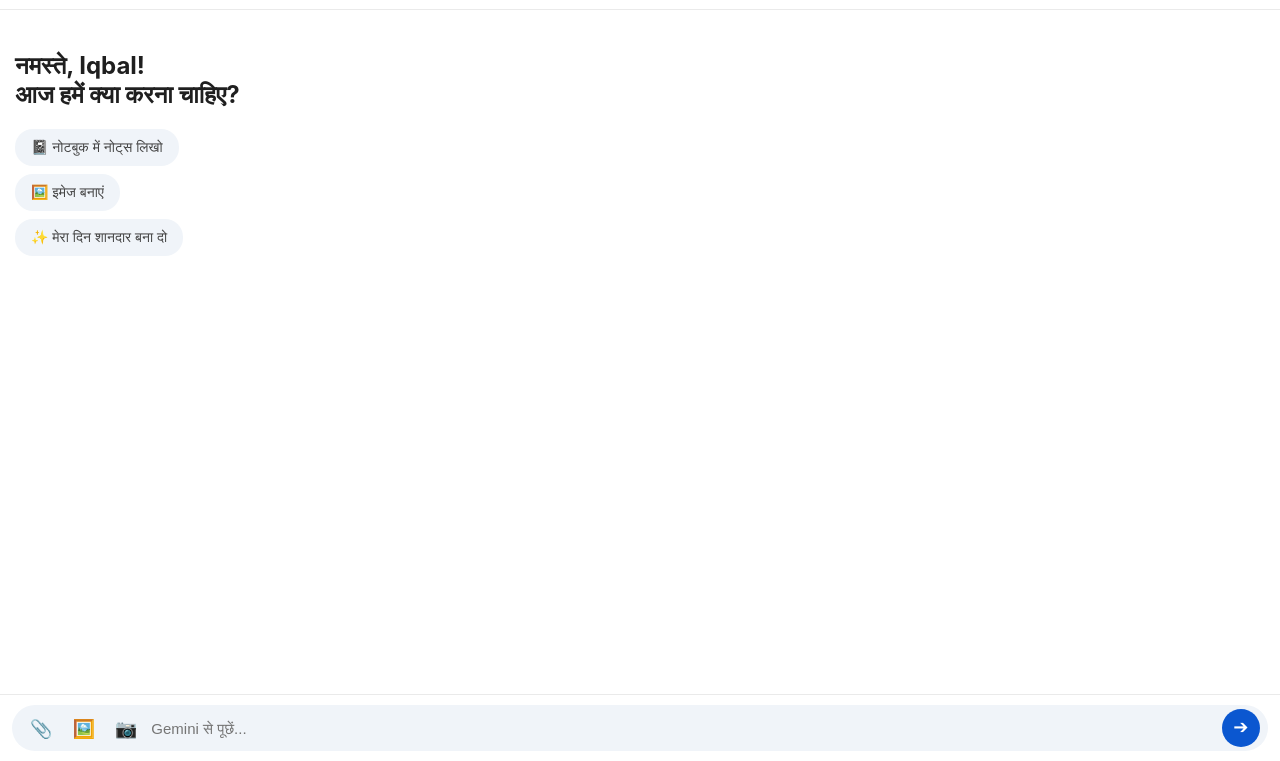
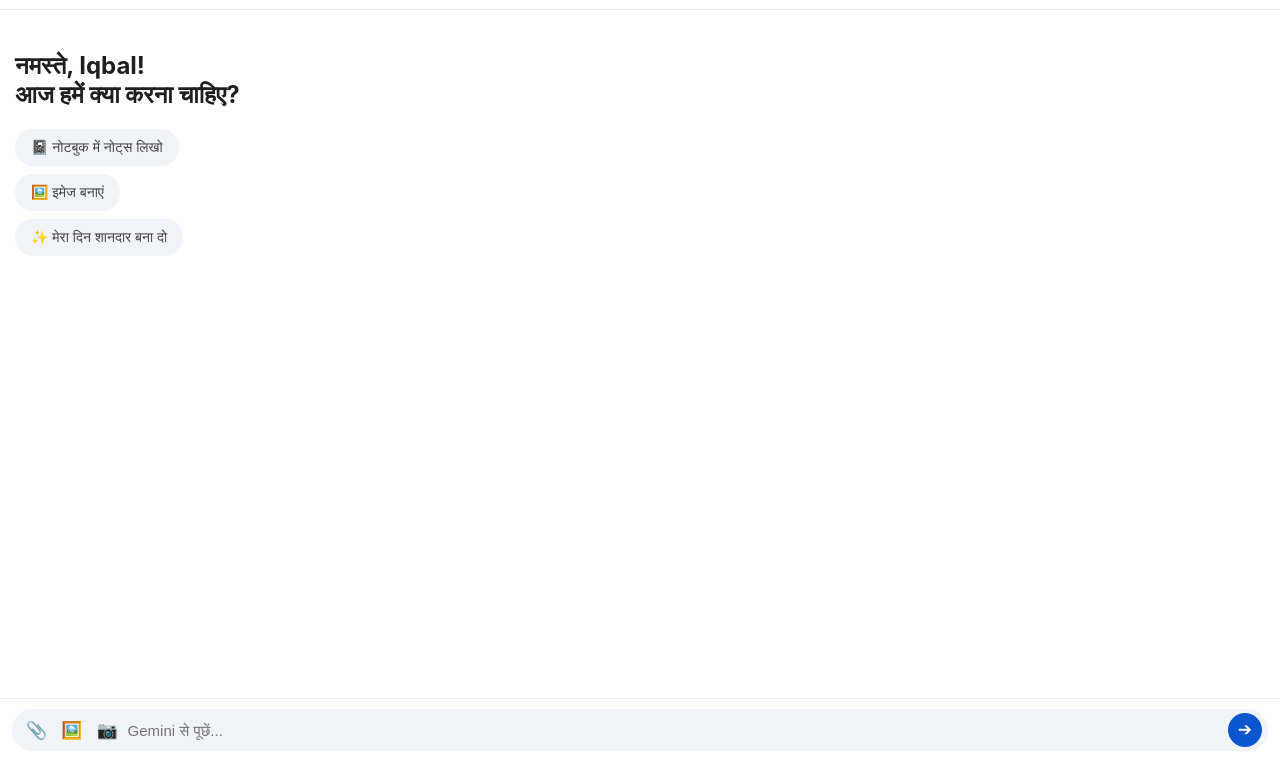
Before and after one commit to iqbalmansuri49891-a11y/Iqbal-AI-Assistant, a plain HTML site: page index.html in a window 1280 px wide. Shown: the part 39-800 px from the top of the page. Drawn offline with Linux system fonts and the light colour scheme.

Commit message:
Refactor styles and update error messages in index.html

```diff
--- a/index.html
+++ b/index.html
@@ -89,8 +89,8 @@
             align-items: center;
             background: #f0f4f9;
             border-radius: 24px;
-            padding: 4px 8px 4px 12px;
-            gap: 8px;
+            padding: 4px 6px 4px 10px;
+            gap: 6px;
         }
         .input-box-wrapper input[type="text"] {
             flex: 1;
@@ -100,27 +100,30 @@
             font-size: 15px;
             color: #333;
             padding: 8px 0;
+            min-width: 50px;
         }
         .tool-btn {
             background: none;
             border: none;
             cursor: pointer;
-            font-size: 18px;
+            font-size: 17px;
             color: #555;
-            padding: 6px;
+            padding: 4px;
+            display: flex;
+            align-items: center;
         }
         .send-btn {
             background: #0b57d0;
             color: white;
             border: none;
             border-radius: 50%;
-            width: 38px;
-            height: 38px;
+            width: 34px;
+            height: 34px;
             cursor: pointer;
             display: flex;
             align-items: center;
             justify-content: center;
-            font-size: 16px;
+            font-size: 15px;
             flex-shrink: 0;
         }
         #file-input, #camera-input, #gallery-input {
@@ -159,7 +162,6 @@
 
             <input type="text" id="user-input" placeholder="Gemini से पूछें..." onkeydown="if(event.key === 'Enter') askGemini()">
 
-            <!-- सेंड बटन अब बिल्कुल पास और नजदीक है -->
             <button class="send-btn" onclick="askGemini()">➔</button>
         </div>
     </div>
@@ -206,12 +208,15 @@
                 if (data.candidates && data.candidates[0].content.parts[0].text) {
                     const aiReply = data.candidates[0].content.parts[0].text;
                     chatContainer.innerHTML += `<div class="message ai-message">${aiReply}</div>`;
+                } else if (data.error) {
+                    // अब यह असली कारण (Error) स्क्रीन पर दिखाएगा
+                    chatContainer.innerHTML += `<div class="message ai-message">API एरर: ${data.error.message}</div>`;
                 } else {
-                    chatContainer.innerHTML += `<div class="message ai-message">क्षमा करें, कोई उत्तर नहीं मिला।</div>`;
+                    chatContainer.innerHTML += `<div class="message ai-message">क्षमा करें, कोई उत्तर नहीं मिला। (डेटा स्ट्रक्चर मेल नहीं खा रहा)</div>`;
                 }
             } catch (error) {
                 console.error("Error:", error);
-                chatContainer.innerHTML += `<div class="message ai-message">कनेक्शन में त्रुटि हुई है। कृपया पुनः प्रयास करें।</div>`;
+                chatContainer.innerHTML += `<div class="message ai-message">नेटवर्क या कनेक्शन त्रुटि: ${error.message}</div>`;
             }
 
             chatContainer.scrollTop = chatContainer.scrollHeight;
```
